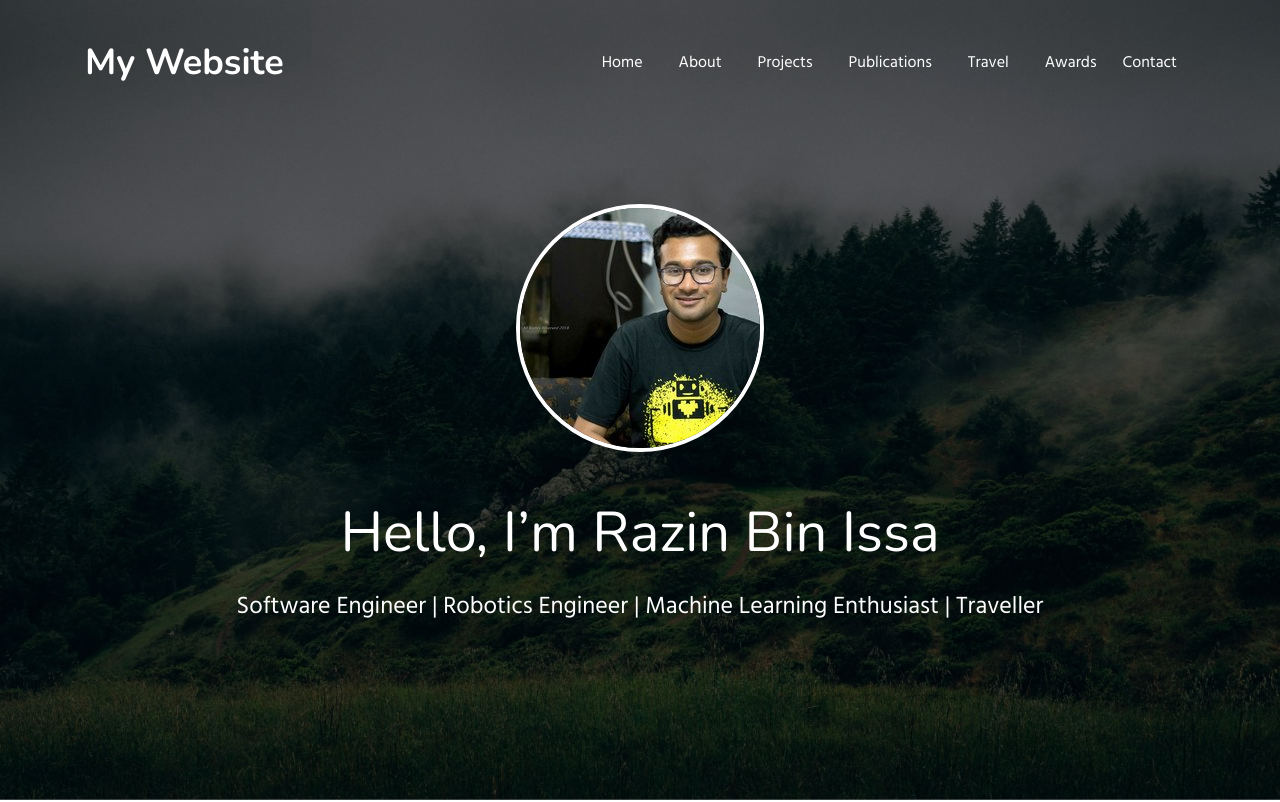
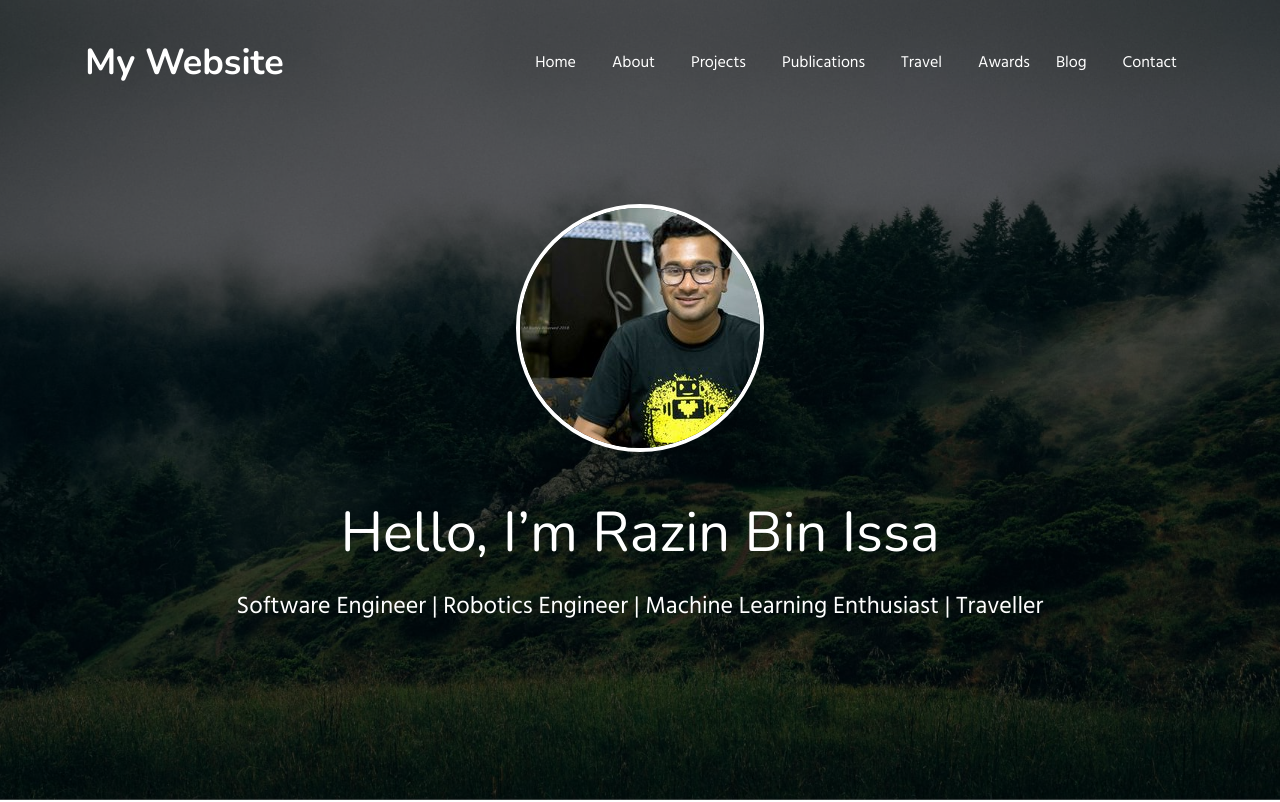
Before and after one commit to Razin1996/My-Website, a plain HTML site: page index.html in a window 1280 px wide. Shown: the top 802 px of the page. Drawn offline with nearby package versions, Linux system fonts and the light colour scheme.

Commit message:
Update index.html

```diff
--- a/index.html
+++ b/index.html
@@ -52,8 +52,9 @@ Author URL: http://w3layouts.com
           <li class="nav-item">
             <a class="nav-link" href="awards.html">Awards</a>
           </li>
-
-
+          <li class="nav-item">
+            <a class="nav-link" href="blog.html">Blog</a>
+          </li>
           <li class="nav-item">
             <a class="nav-link" href="contact.html">Contact</a>
           </li>
```
